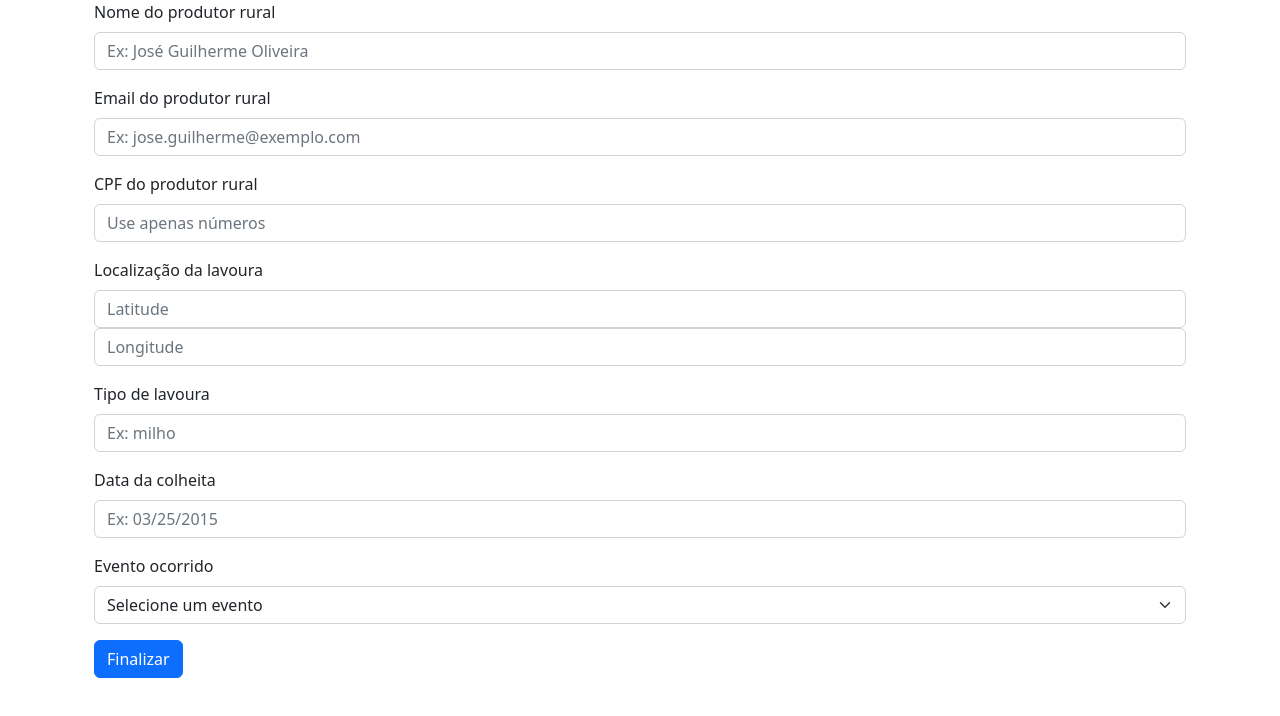
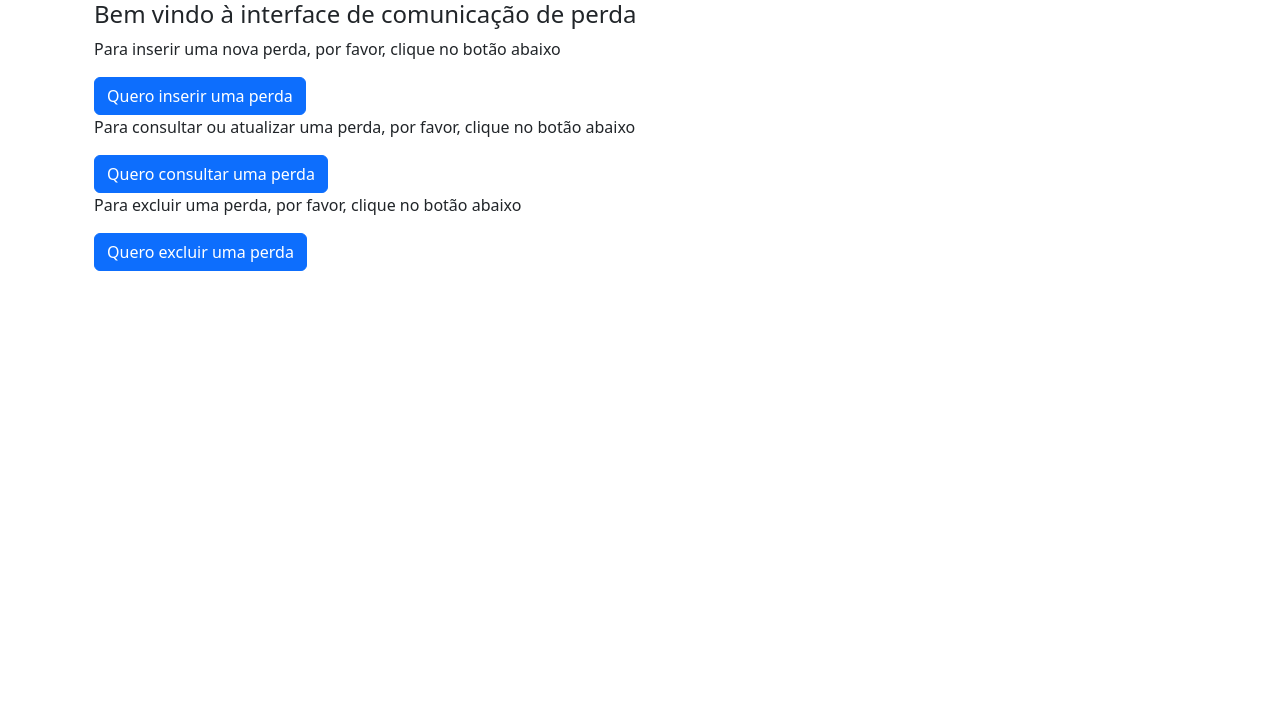
Before and after one commit to drawanz/lost-comunication-frontend, a React (Vite) app: page / in a window 1280 px wide. Shown: the top 716 px of the page. Built offline with nearby package versions, Linux system fonts and the light colour scheme.

Commit message:
feat: adicionando rota /

```diff
--- a/package.json
+++ b/package.json
@@ -12,7 +12,8 @@
     "bootstrap": "^5.2.0",
     "react": "^18.2.0",
     "react-bootstrap": "^2.5.0",
-    "react-dom": "^18.2.0"
+    "react-dom": "^18.2.0",
+    "react-router-dom": "^6.3.0"
   },
   "devDependencies": {
     "@types/react": "^18.0.17",
--- a/src/App.jsx
+++ b/src/App.jsx
@@ -1,12 +1,10 @@
 import Container from 'react-bootstrap/Container';
-import GeneralForm from './components/generalForm/generalForm';
-// import HomePage from './pages/homePage/homePage';
+import HomePage from './pages/homePage/homePage';
 
 function App() {
   return (
     <Container className="App">
-      {/* <HomePage /> */}
-      <GeneralForm />
+      <HomePage />
     </Container>
   );
 }
--- a/src/main.jsx
+++ b/src/main.jsx
@@ -1,10 +1,13 @@
-import React from 'react'
-import ReactDOM from 'react-dom/client'
-import App from './App'
+import React from 'react';
+import ReactDOM from 'react-dom/client';
+import { BrowserRouter, Routes, Route } from 'react-router-dom';
+import App from './App';
 import 'bootstrap/dist/css/bootstrap.min.css';
 
 ReactDOM.createRoot(document.getElementById('root')).render(
-  <React.StrictMode>
-    <App />
-  </React.StrictMode>
-)
+  <BrowserRouter>
+    <Routes>
+      <Route path="/" element={<App />} />
+    </Routes>
+  </BrowserRouter>
+);
```
Also changed, not shown: 1 other file (tests, documents, lock files or other folders).
